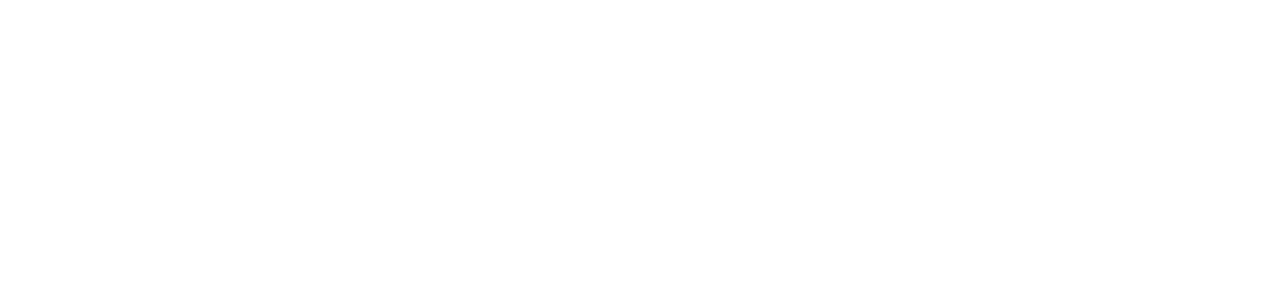
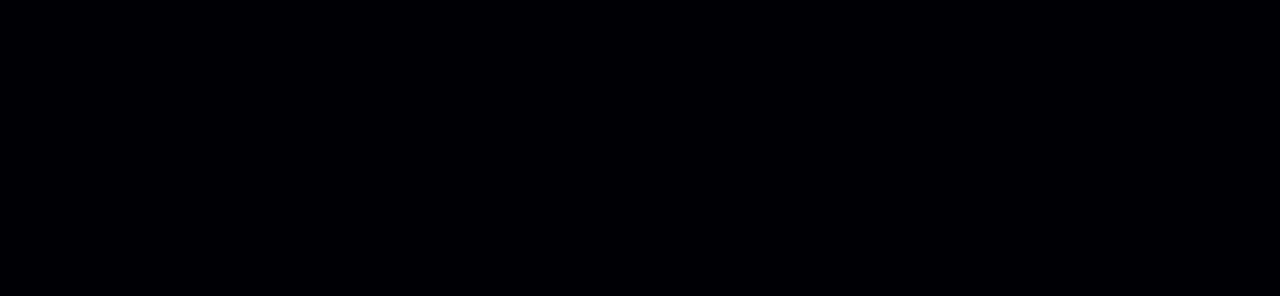
Before and after one commit to ArtemStanovov2000/economic-game, a React (Vite) app: page / in a window 1280 px wide. Shown: the part 504-804 px from the top of the page. Built offline with nearby package versions, Linux system fonts and the light colour scheme.

Commit message:
Создал холст

```diff
--- a/index.html
+++ b/index.html
@@ -5,7 +5,7 @@
     <meta name="viewport" content="width=device-width, initial-scale=1.0" />
     <title>Economic-game</title>
   </head>
-  <body>
+  <body style="margin: 0;">
     <div id="root"></div>
     <script type="module" src="/src/main.tsx"></script>
   </body>
--- a/package.json
+++ b/package.json
@@ -11,7 +11,8 @@
   },
   "dependencies": {
     "react": "^18.3.1",
-    "react-dom": "^18.3.1"
+    "react-dom": "^18.3.1",
+    "react-jss": "^10.10.0"
   },
   "devDependencies": {
     "@eslint/js": "^9.17.0",
--- a/src/App.tsx
+++ b/src/App.tsx
@@ -1,7 +1,10 @@
+import MainPage from "./MainPage"
+
 function App() {
 
   return (
     <div>
+      <MainPage />
     </div>
   )
 }
--- /dev/null
+++ b/src/Canvas/Canvas.tsx
@@ -0,0 +1,24 @@
+import { FC, useRef, RefObject, useEffect } from "react"
+import { createStartWindow } from "./createStartWindow"
+import { renderElement } from "./renderElement"
+
+const Canvas: FC = () => {
+    const canvasRef: RefObject<HTMLCanvasElement> = useRef<HTMLCanvasElement>(null)
+
+    useEffect(() => {
+        const canvas: HTMLCanvasElement | null = canvasRef.current;
+        const ctx: CanvasRenderingContext2D | null = canvas.getContext('2d')
+        createStartWindow(ctx, window.innerWidth, window.innerHeight);
+        renderElement(ctx)
+    }, [])
+
+    return (
+        <canvas
+        ref={canvasRef}
+        width={window.innerWidth}
+        height={window.innerHeight}>
+        </canvas>
+    )
+}
+
+export default Canvas
--- /dev/null
+++ b/src/Canvas/createStartWindow.ts
@@ -0,0 +1,7 @@
+export const createStartWindow = (ctx: CanvasRenderingContext2D | null, width: number, height: number) => {
+    if (ctx !== null) {
+        ctx.fillStyle = "#000005";
+        ctx.fillRect(0, 0, width, height);
+        ctx.stroke();
+    }
+}
--- /dev/null
+++ b/src/Canvas/renderElement.ts
@@ -0,0 +1,3 @@
+export const renderElement = (ctx: CanvasRenderingContext2D | null) => {
+
+}
--- /dev/null
+++ b/src/MainPage.tsx
@@ -0,0 +1,12 @@
+import { FC } from "react"
+import Canvas from "./Canvas/Canvas"
+
+const MainPage: FC = () => {
+    return (
+        <div>
+            <Canvas />
+        </div>
+    )
+}
+
+export default MainPage
```
Also changed, not shown: 1 other file (tests, documents, lock files or other folders).
